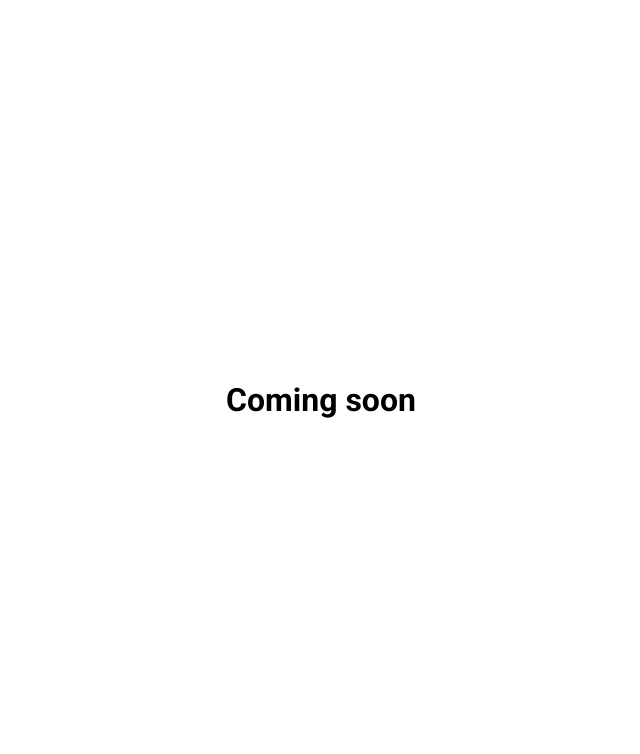
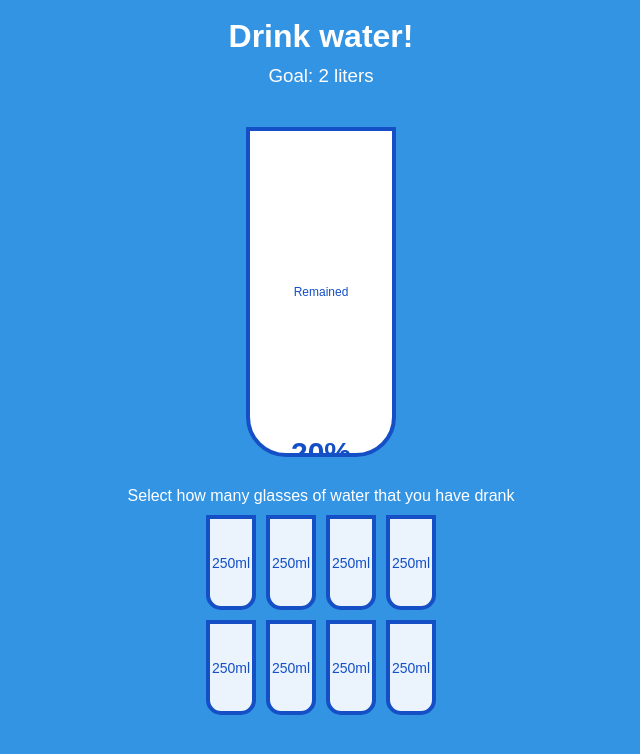
Before and after one commit to any-stone/drinkWater, a plain HTML site: page index.html in a window 1280 px wide. Shown: the whole page, without its empty margins (319-959 px from the left). Drawn offline with Linux system fonts and the light colour scheme.

Commit message:
HTML and CSS layout done

```diff
--- a/index.html
+++ b/index.html
@@ -7,7 +7,32 @@
     <title>Water Tracker</title>
   </head>
   <body>
-    <h1>Coming soon</h1>
+    <h1>Drink water!</h1>
+    <h3>Goal: 2 liters</h3>
+
+    <div class="cup">
+      <div class="remained" id="remained">
+        <span id="liters"></span>
+        <small>Remained</small>
+      </div>
+
+      <div class="percentage" id="percentage">
+        20%
+      </div>
+    </div>
+
+    <p class="text">Select how many glasses of water that you have drank</p>
+
+    <div class="cups">
+      <div class="cup cup-small">250ml</div>
+      <div class="cup cup-small">250ml</div>
+      <div class="cup cup-small">250ml</div>
+      <div class="cup cup-small">250ml</div>
+      <div class="cup cup-small">250ml</div>
+      <div class="cup cup-small">250ml</div>
+      <div class="cup cup-small">250ml</div>
+      <div class="cup cup-small">250ml</div>
+    </div>
     <script src="script.js"></script>
   </body>
 </html>
--- a/style.css
+++ b/style.css
@@ -1,16 +1,104 @@
-@import url('https://fonts.googleapis.com/css2?family=Roboto:wght@400;700&display=swap');
+@import url('https://fonts.googleapis.com/css?familyMontserrat:400,600&display=swap');
+
+:root {
+  --border-color: #144fc6;
+  --fill-color: #6ab3f8;
+}
 
 * {
   box-sizing: border-box;
 }
 
 body {
-  font-family: 'Roboto', sans-serif;
+  background-color: #3494e4;
+  color: #fff;
+  font-family: 'Montserrat', sans-serif;
+  display: flex;
+  flex-direction: column;
+  align-items: center;
+  margin-bottom: 40px;
+}
+
+h1 {
+  margin: 10px 0 0;
+}
+
+h3 {
+  font-weight: 400;
+  margin: 10px 0;
+}
+
+.cup {
+  background-color: #fff;
+  border: 4px solid var(--border-color);
+  color: var(--border-color);
+  border-radius: 0 0 40px 40px;
+  height: 330px;
+  width: 150px;
+  margin: 30px 0;
+  display: flex;
+  flex-direction: column;
+  overflow: hidden;
+}
+
+.cup.cup-small {
+  height: 95px;
+  width: 50px;
+  border-radius: 0 0 15px 15px;
+  background-color: rgba(255,255,255,0.9);
+  cursor: pointer;
+  font-size: 14px;
+  align-items: center;
+  justify-content: center;
+  text-align: center;
+  margin: 5px;
+  transition: 0.3s ease;
+}
+
+.cup.cup-small.full {
+  background-color: var(--fill-color);
+  color: #fff;
+}
+
+.cups {
+  display: flex;
+  flex-wrap: wrap;
+  align-items: center;
+  justify-content: center;
+  width: 280px;
+}
+
+.remained {
   display: flex;
   flex-direction: column;
   align-items: center;
   justify-content: center;
-  height: 100vh;
-  overflow: hidden;
-  margin: 0;
+  text-align: center;
+  flex: 1;
+  transition: 0.3s ease;
 }
+
+.remained span {
+  font-size: 20px;
+  font-weight: bold;
+}
+
+.remained small {
+  font-size: 12px;
+}
+
+.percentage {
+  background-color: var(--fill-color);
+  display: flex;
+  align-items: center;
+  justify-content: center;
+  font-weight: bold;
+  font-size: 30px;
+  height: 0;
+  transition: 0.3s ease;
+}
+
+.text {
+  text-align: center;
+  margin: 0 0 5px;
+}
```
